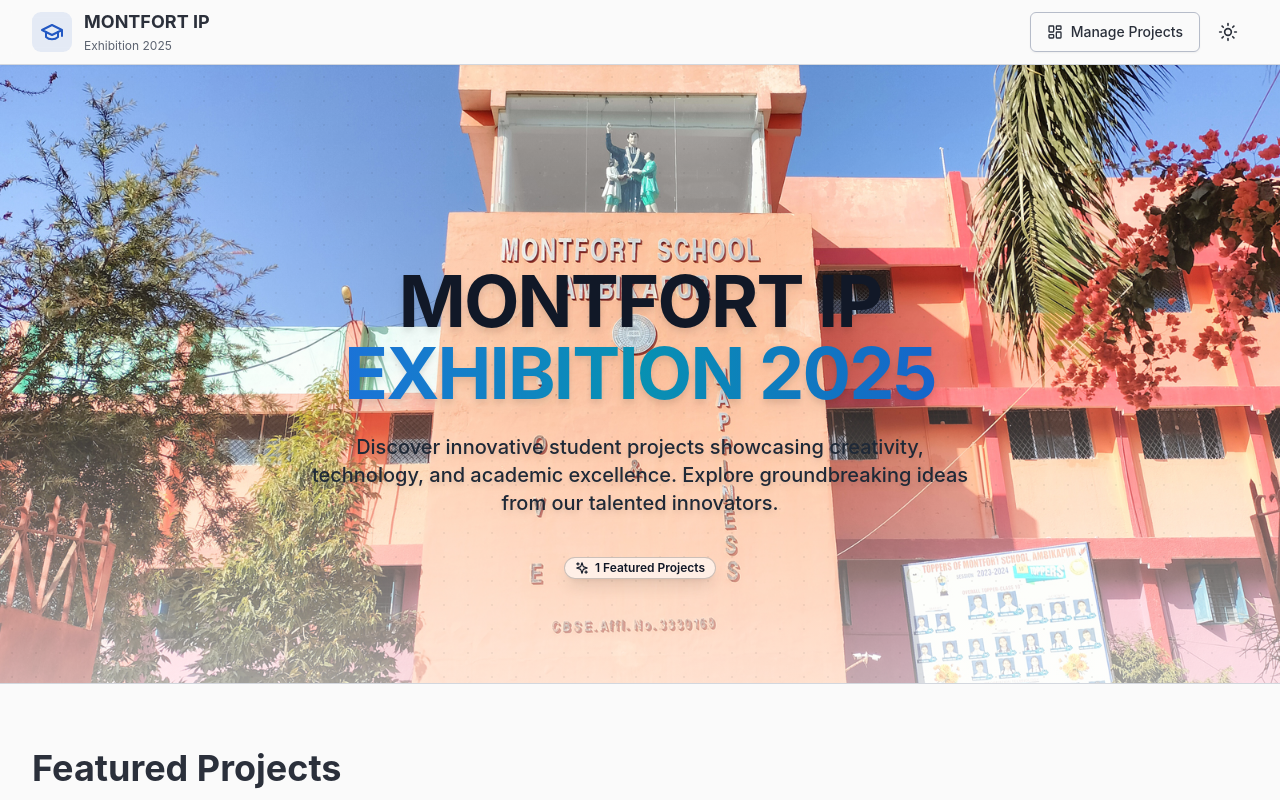
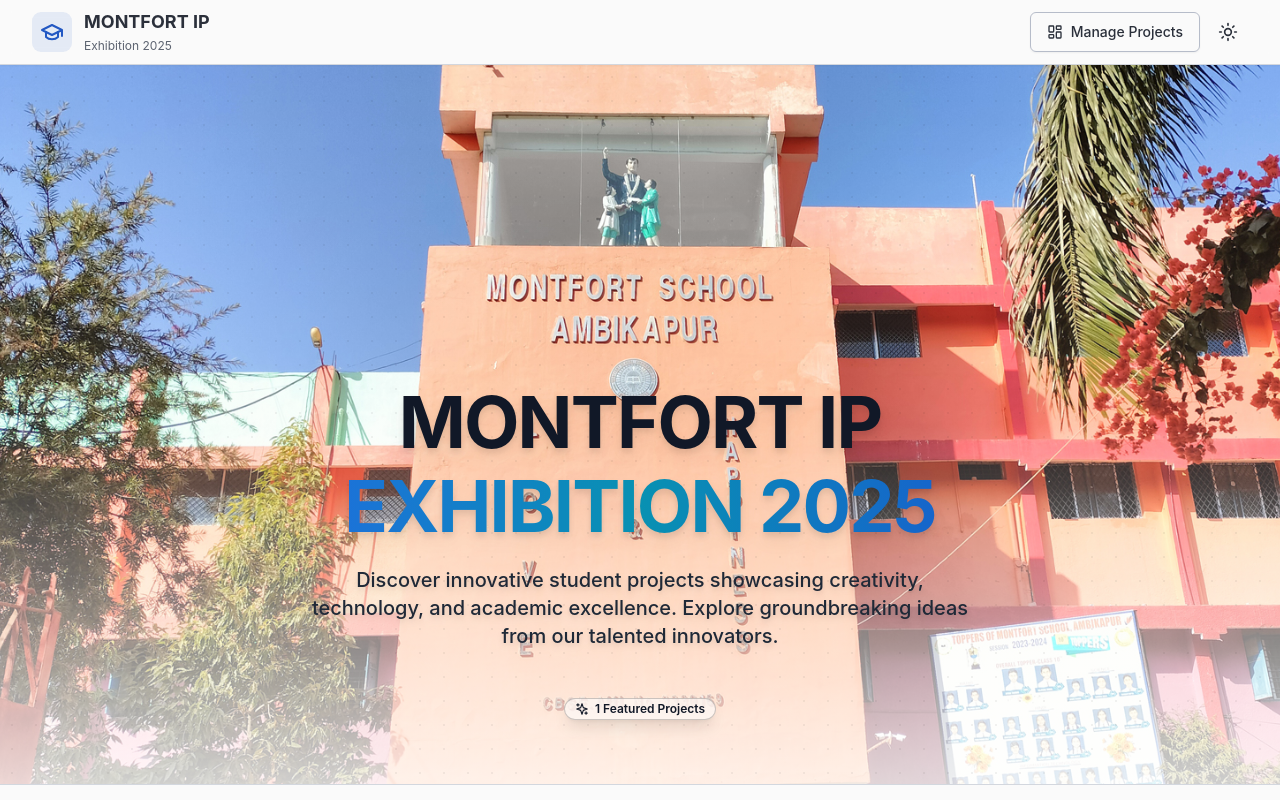
Before and after one commit to Anudeep5847/IP-EXHIBITION, a React (Vite) app: page / in a window 1280 px wide. Shown: the top 800 px of the page. Built offline with nearby package versions, Linux system fonts and the light colour scheme.

Commit message:
Update hero.tsx

```diff
--- a/src/components/hero.tsx
+++ b/src/components/hero.tsx
@@ -11,13 +11,13 @@
   const isDark = theme === "dark";
 
   return (
-    <section className="relative overflow-hidden border-b min-h-[500px] flex flex-col justify-end transition-all duration-500">
+    <section className="relative overflow-hidden border-b h-[90vh] flex items-end transition-all duration-500">
       {/* Background Image */}
       <div
         className="absolute inset-0 bg-cover bg-center bg-no-repeat transition-all duration-500 z-0"
         style={{
           backgroundImage: `url('/slider1.jpg')`,
-          filter: isDark ? 'brightness(0.7) contrast(1.1)' : 'none',
+          filter: isDark ? "brightness(0.7) contrast(1.1)" : "none",
         }}
       />
 
@@ -25,37 +25,40 @@
       <div
         className={`absolute inset-0 transition-all duration-500 z-10 ${
           isDark
-            ? 'bg-gradient-to-b from-black/70 via-black/50 to-black/80'
-            : 'bg-gradient-to-b from-transparent via-white/10 to-white/60'
+            ? "bg-gradient-to-b from-black/40 via-black/60 to-black/90"
+            : "bg-gradient-to-b from-transparent via-white/10 to-white/80"
         }`}
       />
 
-      {/* Dot Pattern */}
+      {/* Optional Dot Pattern */}
       <div
         className={`absolute inset-0 transition-opacity duration-500 z-20 ${
-          isDark ? 'opacity-20' : 'opacity-5'
+          isDark ? "opacity-20" : "opacity-5"
         }`}
         style={{
-          backgroundImage: 'radial-gradient(circle, currentColor 1px, transparent 1px)',
-          backgroundSize: '24px 24px',
-          color: isDark ? 'white' : 'black'
+          backgroundImage:
+            "radial-gradient(circle, currentColor 1px, transparent 1px)",
+          backgroundSize: "24px 24px",
+          color: isDark ? "white" : "black",
         }}
       />
 
-      {/* Main Content */}
-      <div className="relative z-30 container mx-auto px-4 sm:px-6 lg:px-8 pb-20 mt-[200px]">
-        <div className="mx-auto max-w-4xl text-center space-y-6 mb-10">
+      {/* Main Content — Anchored to Bottom */}
+      <div className="relative z-30 container mx-auto px-4 sm:px-6 lg:px-8 pb-16">
+        <div className="mx-auto max-w-4xl text-center space-y-6">
           <h1
             className={`text-4xl sm:text-5xl md:text-6xl lg:text-7xl font-bold tracking-tight transition-all duration-300 ${
-              isDark ? 'text-white drop-shadow-2xl' : 'text-gray-900 drop-shadow-lg'
+              isDark
+                ? "text-white drop-shadow-2xl"
+                : "text-gray-900 drop-shadow-lg"
             }`}
           >
             MONTFORT IP
             <span
-              className={`block bg-clip-text text-transparent ${
+              className={`block mt-3 bg-clip-text text-transparent ${
                 isDark
-                  ? 'bg-gradient-to-r from-blue-400 via-cyan-400 to-blue-500'
-                  : 'bg-gradient-to-r from-blue-600 via-cyan-600 to-blue-700'
+                  ? "bg-gradient-to-r from-blue-400 via-cyan-400 to-blue-500"
+                  : "bg-gradient-to-r from-blue-600 via-cyan-600 to-blue-700"
               }`}
             >
               EXHIBITION 2025
@@ -65,24 +68,23 @@
           <p
             className={`mx-auto max-w-2xl text-base sm:text-lg md:text-xl leading-relaxed transition-all duration-300 ${
               isDark
-                ? 'text-gray-100 drop-shadow-lg'
-                : 'text-gray-800 drop-shadow-md font-medium'
+                ? "text-gray-100 drop-shadow-lg"
+                : "text-gray-800 drop-shadow-md font-medium"
             }`}
           >
             Discover innovative student projects showcasing creativity,
             technology, and academic excellence. Explore groundbreaking ideas
             from our talented innovators.
           </p>
-        </div>
 
           {/* Badge at Bottom */}
-        <div className="flex justify-center pb-6">
+          <div className="flex justify-center pt-6">
             <Badge
               variant="outline"
               className={`backdrop-blur-md shadow-lg transition-all duration-300 ${
                 isDark
-                ? 'border-white/30 bg-white/10 text-white hover:bg-white/20'
-                : 'border-black/20 bg-white/60 text-gray-900 hover:bg-white/80'
+                  ? "border-white/30 bg-white/10 text-white hover:bg-white/20"
+                  : "border-black/20 bg-white/60 text-gray-900 hover:bg-white/80"
               }`}
             >
               <Sparkles className="mr-1.5 h-3.5 w-3.5" />
@@ -90,6 +92,7 @@
             </Badge>
           </div>
         </div>
+      </div>
     </section>
   );
 }
```
Lines whose indentation alone changed are shown as unchanged.
